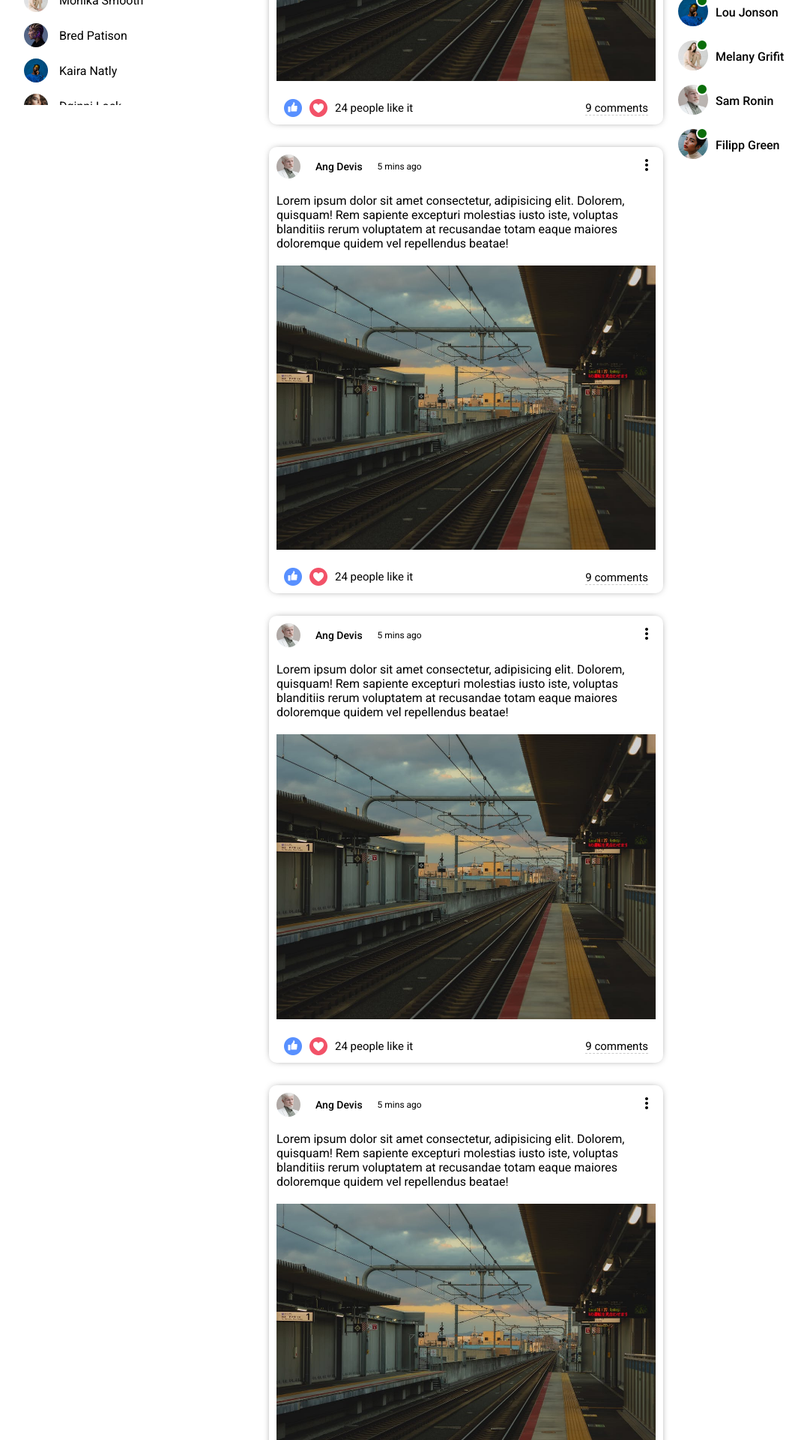
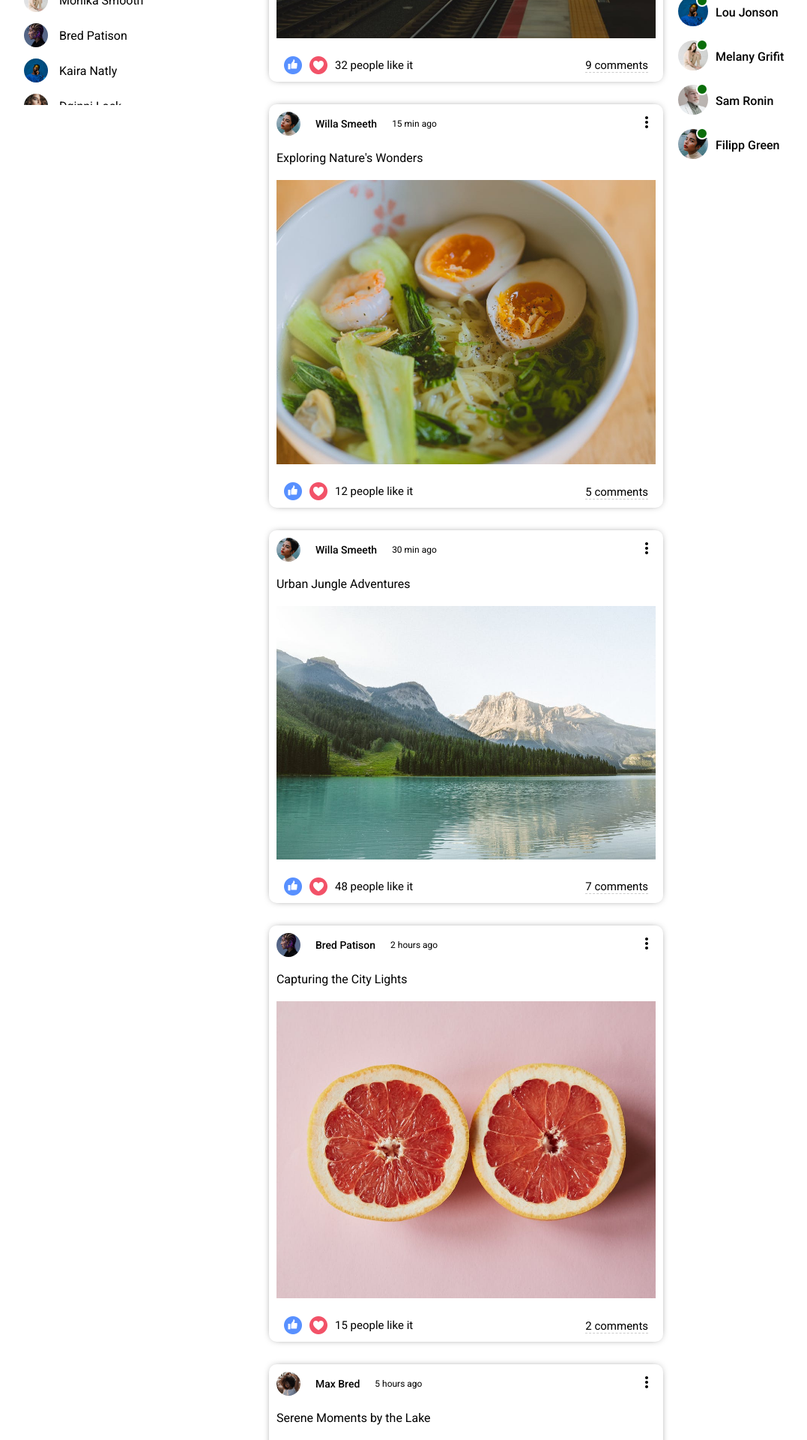
Before and after one commit to tokkaya79/social-media-app, a React (Create React App) app: page / in a window 1280 px wide. Shown: the part 700-2620 px from the top of the page at 75% size, without its empty margins (38-1115 px from the left). Built offline with nearby package versions, Linux system fonts and the light colour scheme.

Commit message:
added dynamics for posts

```diff
--- a/src/components/feed/Feed.jsx
+++ b/src/components/feed/Feed.jsx
@@ -1,5 +1,7 @@
 import Post from "../post/Post";
 import Share from "../share/Share";
+
+import {Posts} from "../../dateList.js";
 
 import "./feed.scss";
 
@@ -8,12 +10,9 @@ export default function Feed() {
         <div className="feed">
             <div className="feed__wrapper">
                 <Share />
-                <Post />
-                <Post />
-                <Post />
-                <Post />
-                <Post />
-                <Post />
+                {Posts.map(p =>(
+                   <Post key={p.id} post={p} />
+                ))}
             </div>
         </div>
     )
--- a/src/components/post/Post.jsx
+++ b/src/components/post/Post.jsx
@@ -1,32 +1,36 @@
 import MoreVertIcon from '@mui/icons-material/MoreVert';
+
+import {Users} from "../../dateList.js";
+
 import "./post.scss";
 
-export default function Post() {
+export default function Post({post}) {
+
     return (
         <div className="post">
             <div className="post__wrapper">
                 <div className="post__top">
                     <div className="post__top-left">
-                        <img className="post__top-img" src="./assets/person/2.jpeg" alt="icon" />
-                        <span className="post__top-name">Ang Devis</span>
-                        <span className="post__top-time">5 mins ago</span>
+                        <img className="post__top-img" src={Users.filter((u)=> u.id === post.userId)[0].userImg} alt="icon" />
+                        <span className="post__top-name">{Users.filter((u)=> u.id === post.userId)[0].userName}</span>
+                        <span className="post__top-time">{post.date}</span>
                     </div>
                     <div className="post__top-right">
                         <MoreVertIcon className="post__top-icon" />
                     </div>
                 </div>
                 <div className="post__center">
-                    <span className="post__center-text">Lorem ipsum dolor sit amet consectetur, adipisicing elit. Dolorem, quisquam! Rem sapiente excepturi molestias iusto iste, voluptas blanditiis rerum voluptatem at recusandae totam eaque maiores doloremque quidem vel repellendus beatae!</span>
-                    <img className="post__center-img" src="./assets/post/1.jpeg" alt="img-post" />
+                    <span className="post__center-text">{post.desc}</span>
+                    <img className="post__center-img" src={post.photo} alt="img-post" />
                 </div>
                 <div className="post__bottom">
                     <div className="post__bottom-left">
                         <img className="post__bottom-icon" src="./assets/like.png" alt="like-ikon" />
                         <img className="post__bottom-icon" src="./assets/heart.png" alt="like-ikon" />
-                        <span className="post__bottom-counter">24 people like it</span>
+                        <span className="post__bottom-counter">{post.like} people like it</span>
                     </div>
                     <div className="post__bottom-right">
-                        <span className="post__bottom-text">9 comments</span>
+                        <span className="post__bottom-text">{post.coment} comments</span>
                     </div>
                 </div>
             </div>
--- /dev/null
+++ b/src/dateList.js
@@ -0,0 +1,148 @@
+export const Users = [
+    {
+        id: 1,
+        userImg: "assets/person/2.jpeg",
+        userName: "Jein Doe",
+
+    },
+     {
+        id: 2,
+        userImg: "assets/person/3.jpeg",
+        userName: "Mikki Rurk",
+
+    },
+     {
+        id: 3,
+        userImg: "assets/person/4.jpeg",
+        userName: "Willa Smeeth",
+
+    },
+     {
+        id: 4,
+        userImg: "assets/person/5.jpeg",
+        userName: "Monika Smooth",
+
+    },
+     {
+        id: 5,
+        userImg: "assets/person/6.jpeg",
+        userName: "Bred Patison",
+
+    },
+     {
+        id: 6,
+        userImg: "assets/person/7.jpeg",
+        userName: "Kaira Natly",
+
+    },
+     {
+        id: 7,
+        userImg: "assets/person/8.jpeg",
+        userName: "Dginni Lock",
+
+    },
+     {
+        id: 8,
+        userImg: "assets/person/9.jpeg",
+        userName: "Max Bred",
+
+    },
+    {
+        id: 9,
+        userImg: "assets/person/10.jpeg",
+        userName: "Lili Brawn",
+
+    },
+]
+export const Posts = [
+    {
+        id:1,
+        desc: "A Beautiful Sunset",
+        photo: "assets/post/1.jpeg",
+        date: "5 min ago",
+        userId: 2,
+        like: 32,
+        coment: 9,
+    },
+    {
+        id:2,
+        desc: "Exploring Nature's Wonders",
+        photo: "assets/post/2.jpeg",
+        date: "15 min ago",
+        userId: 3,
+        like: 12,
+        coment: 5,
+    },
+    {
+        id:3,
+        desc: "Urban Jungle Adventures",
+        photo: "assets/post/3.jpeg",
+        date: "30 min ago",
+        userId: 3,
+        like: 48,
+        coment: 7,
+    },
+    {
+        id:4,
+        desc: "Capturing the City Lights",
+        photo: "assets/post/4.jpeg",
+        date: "2 hours ago",
+        userId: 5,
+        like: 15,
+        coment: 2,
+    },
+    {
+        id:5,
+        desc: "Serene Moments by the Lake",
+        photo: "assets/post/5.jpeg",
+        date: "5 hours ago",
+        userId: 8,
+        like: 10,
+        coment: 1,
+    },
+    {
+        id:6,
+        desc: "Tranquil Seaside Escapes",
+        photo: "assets/post/6.jpeg",
+        date: "a day ago",
+        userId: 6,
+        like: 7,
+        coment: 3
+    },
+    {
+        id:7,
+        desc: "Embracing the Wilderness",
+        photo: "assets/post/7.jpeg",
+        date: "2 days ago",
+        userId: 4,
+        like: 30,
+        coment: 13,
+    },
+    {
+        id:8,
+        desc: "Architectural Marvels",
+        photo: "assets/post/8.jpeg",
+        date: "a week ago",
+        userId: 5,
+        like: 52,
+        coment: 22,
+    },
+    {
+        id:9,
+        desc: "Sunrise Delights",
+        photo: "assets/post/9.jpeg",
+        date: "two weeks ago",
+        userId: 6,
+        like: 45,
+        coment: 5,
+    },
+    {
+        id:10,
+        desc: "The Majesty of Mountains",
+        photo: "assets/post/10.jpeg",
+        date: "a manth ago",
+        userId: 9,
+        like: 19,
+        coment: 25,
+    },
+]
```
